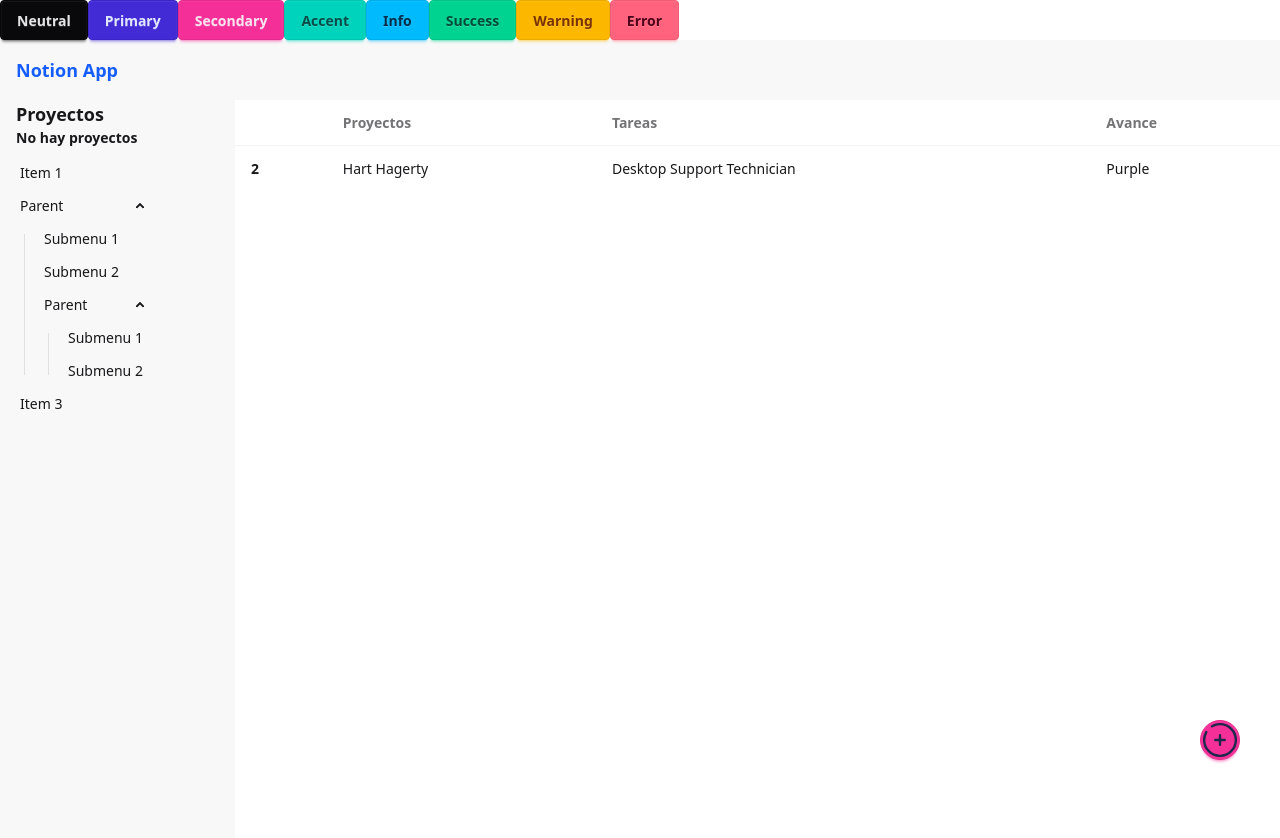
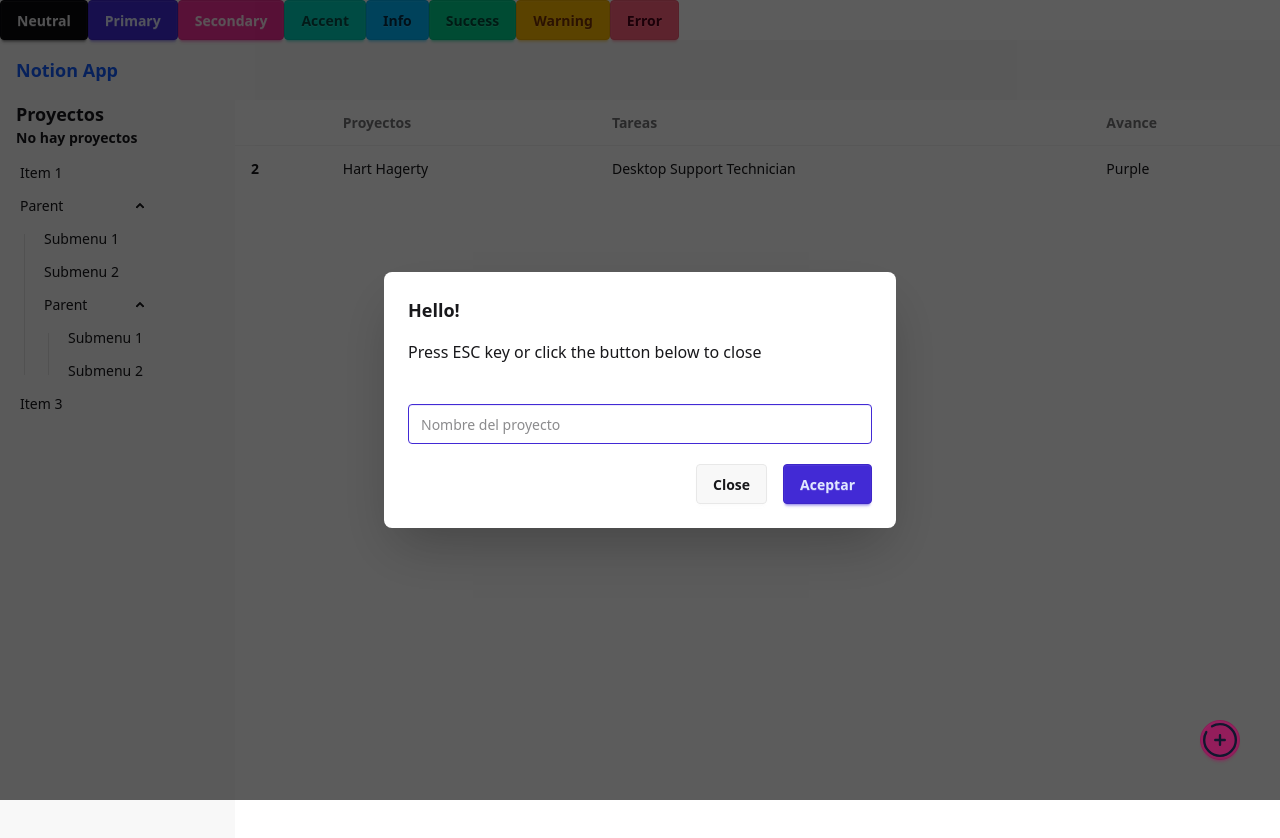
Before and after one commit to inesbetrian/projects-app, a Vue app: page /projects in a window 1280 px wide. Shown: the top 838 px of the page. Built offline with nearby package versions, Linux system fonts and the light colour scheme; the HTML template or start-up script is replaced by a standard one.

Commit message:
Ventana modal con input

```diff
--- /dev/null
+++ b/src/modulorum/commune/components/InputModal.vue
@@ -0,0 +1,60 @@
+<template>
+
+    <dialog id="my_modal_1" class="modal" :open="true">
+    <div class="modal-box">
+        <h3 class="text-lg font-bold">Hello!</h3>
+        <p class="py-4">Press ESC key or click the button below to close</p>
+        <div class="modal-action flex flex-col">
+            <form method="dialog" @submit.prevent="submitValorem">
+                <input
+                type="text"
+                placeholder="Nombre del proyecto"
+                class="input input-bordered w-full flex flex-1 input-primary"
+                v-model="inputValorem"
+                >
+                <div class="flex justify-end mt-5">
+                    <button class="btn">Close</button>
+                    <button type="submit" class="btn btn-primary ml-4">Aceptar</button>
+                </div>
+            </form>
+        </div>
+    </div>
+    </dialog>
+
+    <div class="fixed top-0 w-screen h-screen bg-black opacity-40"></div>
+
+</template>
+
+<script lang="ts" setup>
+
+import { ref } from 'vue';
+
+
+    interface Props {
+        aperta: boolean;
+    }
+
+    const emissiones = defineEmits<{
+     claudere: [void];
+     valorem: [text: string]
+    }>();
+
+    const inputValorem = ref('');
+
+    const submitValorem = () => {
+
+        console.log ({ valorem: inputValorem.value})
+
+        if ( !inputValorem.value ) {
+            return;
+        }
+
+        emissiones('valorem', inputValorem.value.trim());
+
+        emissiones('claudere')
+
+        inputValorem.value = '';
+
+    }
+
+</script>
--- a/src/modulorum/projects/views/ProjectsView.vue
+++ b/src/modulorum/projects/views/ProjectsView.vue
@@ -27,6 +27,8 @@
 
     </div>
 
+    <InputModal />
+
     <fab-button @click="() => console.log('clicked')">
         <AddCircle />
     </fab-button>
@@ -36,7 +38,9 @@
 <script lang="ts" setup>
 
 import FabButton from '@/modulorum/commune/components/FabButton.vue';
+import InputModal from '@/modulorum/commune/components/InputModal.vue';
 import AddCircle from '@/modulorum/commune/icons/AddCircle.vue';
 
 
+
 </script>
```
